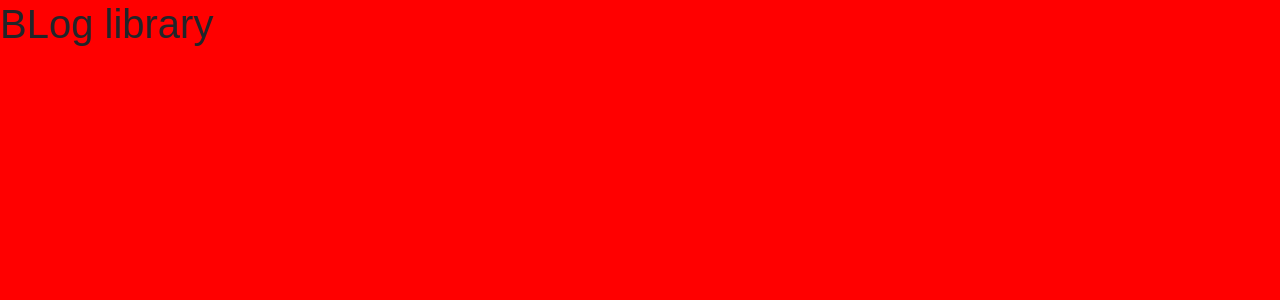
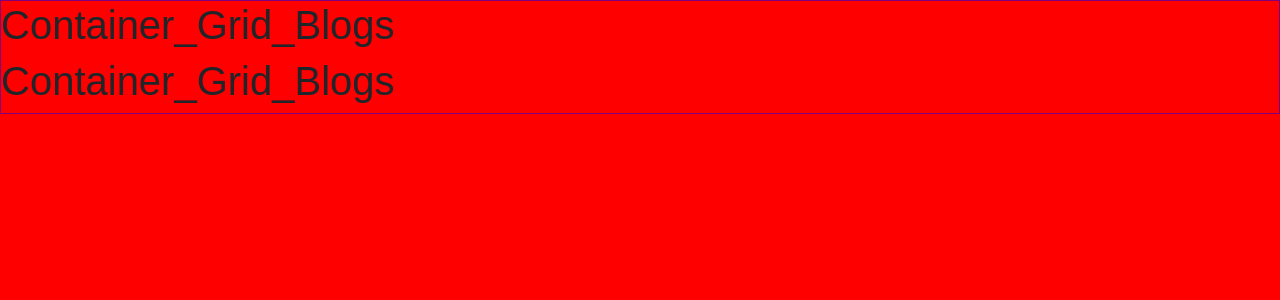
Before and after one commit to danielcarz/ClickFuturo, a React (Vite) app in the folder Client/: page /bloglibrary in a window 1280 px wide. Shown: the top 300 px of the page. Built offline with nearby package versions, Linux system fonts and the light colour scheme.

Commit message:
ADD:BLOGLIBRARY:adding containers to blog library components

```diff
--- a/Client/src/Pages/2.0-Page_BlogLibrary/2.0.0-BlogLibrary.jsx
+++ b/Client/src/Pages/2.0-Page_BlogLibrary/2.0.0-BlogLibrary.jsx
@@ -1,8 +1,20 @@
+
+//components of blog library
+import { Container_Grid_Blogs, Container_Text_Blogs } from '../2.0-Page_BlogLibrary/Containers/index';
+
+//layout
+import { Layout } from '../Components/Ui-Ux/index';
+
 export const BlogLibrary = () => {
 
 
     return (
 
-        <h1> BLog library </h1>
+        <Layout>
+
+            <Container_Grid_Blogs></Container_Grid_Blogs>
+            <Container_Text_Blogs></Container_Text_Blogs>
+
+        </Layout>
     )
 }
--- a/Client/src/Pages/2.0-Page_BlogLibrary/Containers/2.0.2-Container_Text_Blogs.jsx
+++ b/Client/src/Pages/2.0-Page_BlogLibrary/Containers/2.0.2-Container_Text_Blogs.jsx
@@ -1,4 +1,4 @@
-export const Container_Grid_Blogs = () => {
+export const Container_Text_Blogs = () => {
 
     return(
 
--- a/Client/src/Pages/Components/Ui-Ux/Navbar.jsx
+++ b/Client/src/Pages/Components/Ui-Ux/Navbar.jsx
@@ -60,8 +60,11 @@ export const Navbar = () => {
                 </ul>
 
                 <div className='box_language'>
+
                    <button onClick={ displayingLanguageOptions }> Cambiar idioma
+
                      { isTrue && (
+
                         <div className='dropdown-menu' >
                             <div className="dropdown-item">Option 1</div>
                             <div className="dropdown-item">Option 2</div>
```
